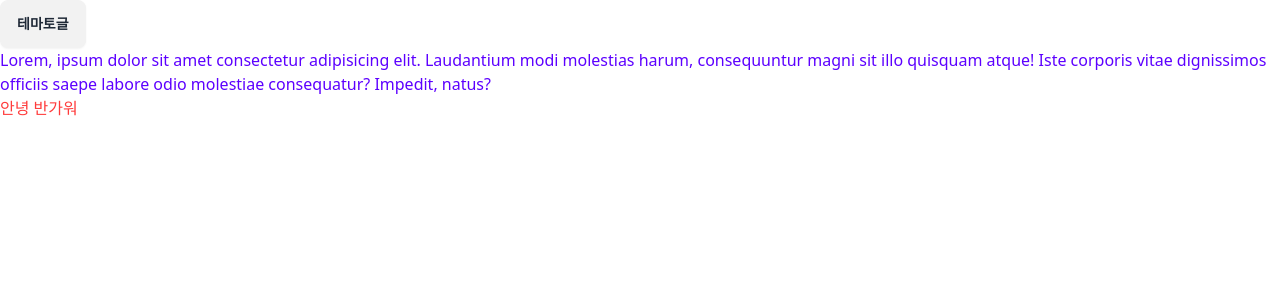
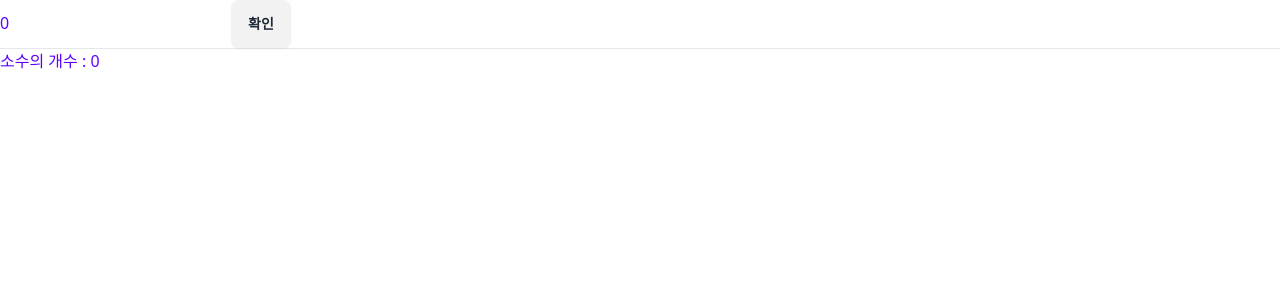
Before and after one commit to kimhyeji/2024-react-exam, a React (Create React App) app: page / in a window 1280 px wide. Shown: the top 300 px of the page. Built offline with nearby package versions, Linux system fonts and the light colour scheme.

Commit message:
useMemo 예제

```diff
--- a/src/App.js
+++ b/src/App.js
@@ -1,33 +1,68 @@
-import React, { useState, useRef, useEffect } from 'react';
+import React, { useState, useMemo } from 'react';
 
+function isPrimeNumber(no) {
+  for ( let i = 2; i < no; i++ ) {
+      if ( i * i > no ) {
+          break;
+      }
+
+      if ( no % i == 0 ) {
+          return false;
+      }
+  }
+
+  return true;
+}
+
+function getPrimeNumbers(max) {
+  const primeNumbers = [];
+
+  for ( let i = 2; i <= max; i++ ) {
+      if ( isPrimeNumber(i) ) {
+          primeNumbers.push(i);
+      }
+  }
+  return primeNumbers;
+}
+
+function getPrimeNumbersCount(max) {
+  return getPrimeNumbers(max).length;
+}
 
 export default function App() {
-  const [isDark, setIsDark] = useState(false);
+  const [inputNo, setInputNo] = useState(0);
 
-  useEffect(() => {
-    const html = document.getElementsByTagName('html')[0];
+  const primeNumbersCount = useMemo(() => getPrimeNumbersCount(inputNo), [inputNo]);
 
-    if ( isDark ) {
-      html.classList.add('dark');
-    } else {
-      html.classList.remove('dark');
+  const onSubmit = (e) => {
+    e.preventDefault();
+
+    const form = e.target;
+
+    form.number.value = form.number.value.trim();
+
+    if ( form.number.value.length == 0 ) {
+      alert("숫자를 입력해주세요");
+      form.number.focus();
+
+      return;
     }
-  }, [isDark]);
+
+    const number = form.number.valueAsNumber;
+    form.number.focus();
+
+    setInputNo(number);
+  }
+
 
   return (
     <>
-    <div className='btn'>
-        <button onClick={() => setIsDark(!isDark)}>테마토글</button>
-    </div>
-
-    <div>
-        Lorem, ipsum dolor sit amet consectetur adipisicing elit. Laudantium modi molestias harum, consequuntur magni sit illo quisquam atque! Iste corporis vitae dignissimos officiis saepe labore odio molestiae consequatur? Impedit, natus?
-    </div>
-
-    <h1 className="color-primary">
-        안녕
-        반가워
-    </h1>
+    <form onSubmit={onSubmit}>
+      <input type="number" name="number" placeholder='숫자를 입력해주세요' defaultValue="0"/>
+      <input type="submit" className='btn'value="확인"/>
+      <hr />
+      <div>소수의 개수 : {primeNumbersCount}</div>
+    </form>
     </>
   );
 }
```
